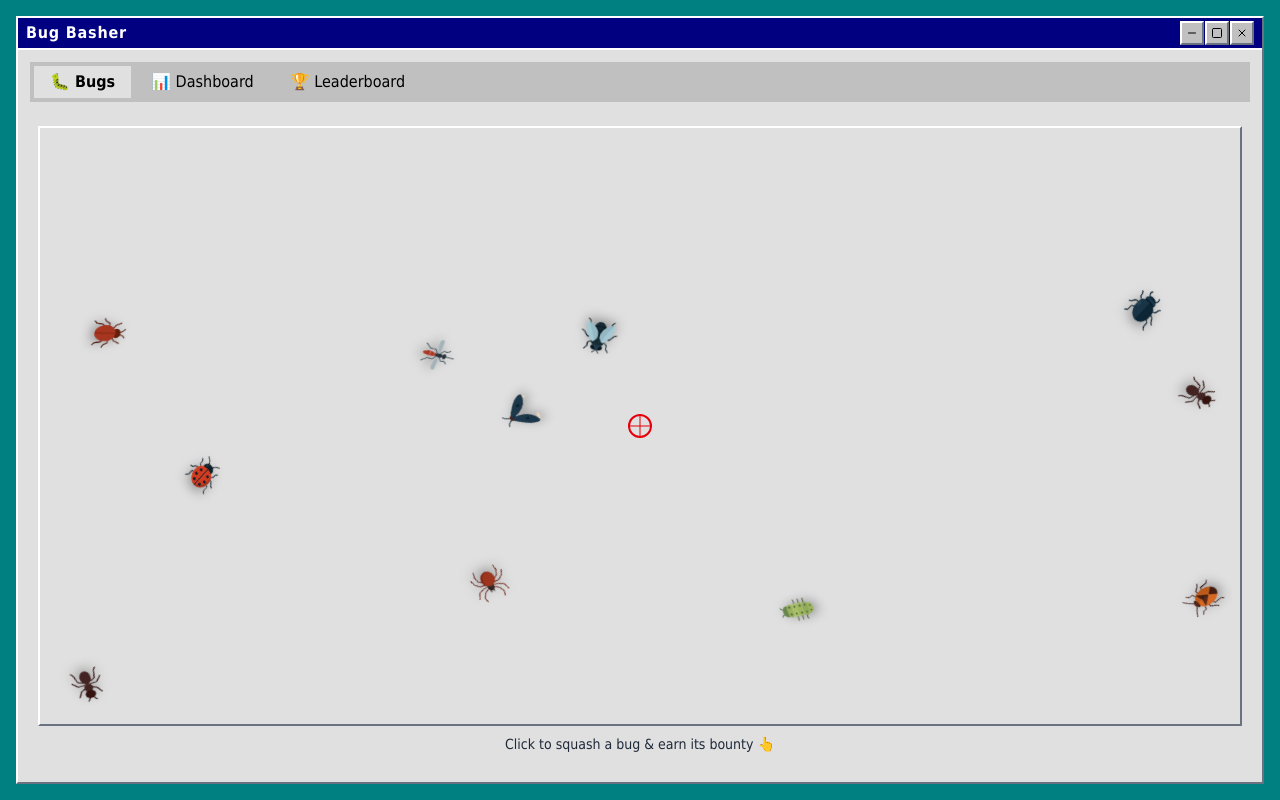
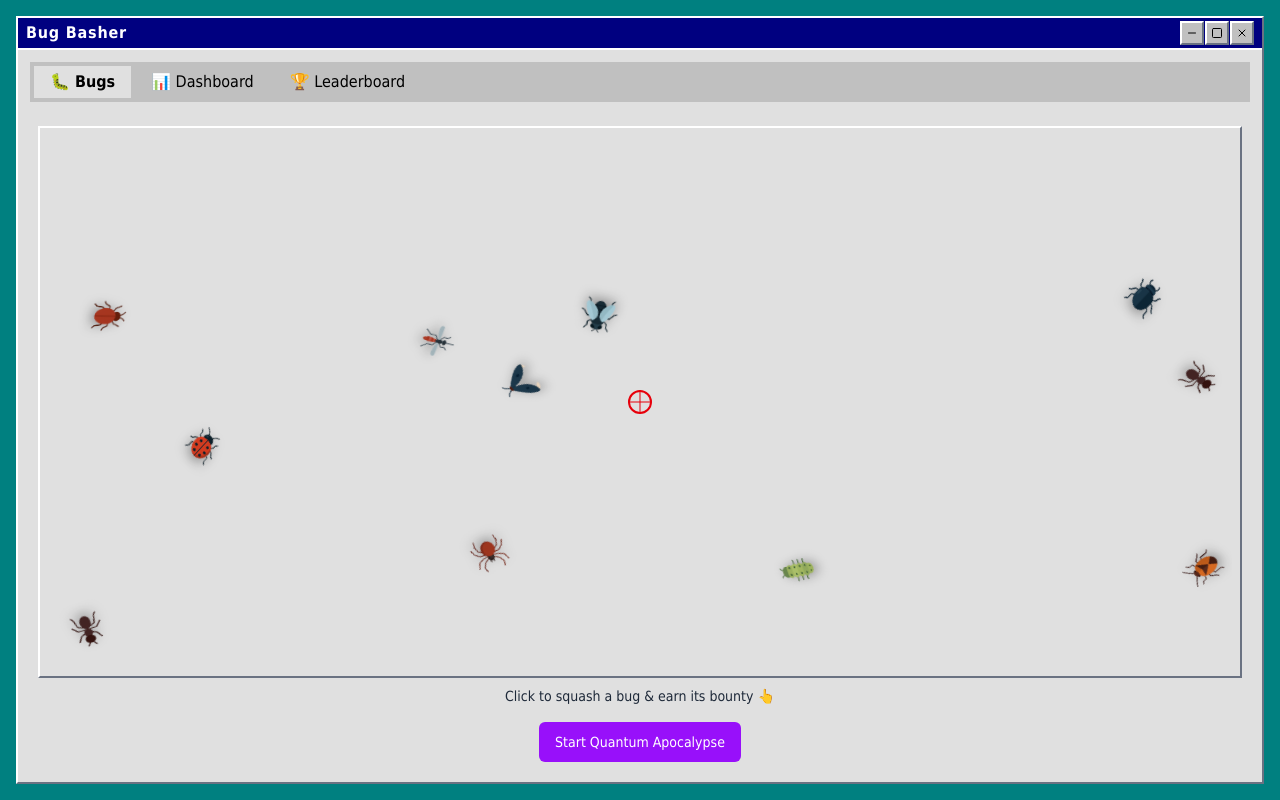
Before and after one commit to Typefacers/bug, a React (Vite) app: page / in a window 1280 px wide. Built offline with nearby package versions, Linux system fonts and the light colour scheme.

Commit message:
Add Quantum Bug Apocalypse mode

```diff
--- a/src/App.tsx
+++ b/src/App.tsx
@@ -16,6 +16,7 @@ const NewBug = lazy(() => import('./routes/NewBug'))
 const NotFound = lazy(() => import('./routes/NotFound'))
 import { Minus, Square, X as CloseIcon } from 'lucide-react'
 import { raised, windowShadow } from './utils/win95'
+import QuantumOverlay from './components/QuantumOverlay'
 
 function AppContent() {
   const location = useLocation()
@@ -43,6 +44,7 @@ function AppContent() {
 
   return (
     <div className="min-h-screen bg-[#008080] p-4 font-['MS_Sans_Serif','Tahoma',sans-serif] flex flex-col">
+      <QuantumOverlay />
       <div className="mx-auto max-w-7xl w-full flex-grow flex">
         {/* Single Win95 Window */}
         <div
--- /dev/null
+++ b/src/components/QuantumOverlay.tsx
@@ -0,0 +1,19 @@
+import { motion } from 'framer-motion'
+import { useBugStore } from '../store'
+
+const QuantumOverlay: React.FC = () => {
+  const quantumMode = useBugStore(s => s.quantumMode)
+  if (!quantumMode) return null
+  return (
+    <motion.div
+      className="fixed inset-0 pointer-events-none bg-purple-800 mix-blend-screen"
+      initial={{ opacity: 0 }}
+      animate={{
+        opacity: [0, 0.8, 0],
+        transition: { repeat: Infinity, duration: 0.3 },
+      }}
+    />
+  )
+}
+
+export default QuantumOverlay
--- a/src/components/ui/progress.tsx
+++ b/src/components/ui/progress.tsx
@@ -1,11 +1,17 @@
 import * as React from 'react'
 import * as ProgressPrimitive from '@radix-ui/react-progress'
 import { cn } from '../../lib/utils'
+import { useBugStore } from '../../store'
 
 const Progress = React.forwardRef<
   React.ElementRef<typeof ProgressPrimitive.Root>,
   React.ComponentPropsWithoutRef<typeof ProgressPrimitive.Root>
->(({ className, value, ...props }, ref) => (
+>(({ className, value, ...props }, ref) => {
+  const quantumMode = useBugStore(s => s.quantumMode)
+  const transform = quantumMode
+    ? `translateX(${100 - (value || 0)}%)`
+    : `translateX(-${100 - (value || 0)}%)`
+  return (
     <ProgressPrimitive.Root
       ref={ref}
       className={cn(
@@ -16,10 +22,11 @@ const Progress = React.forwardRef<
     >
       <ProgressPrimitive.Indicator
         className="h-full w-full flex-1 bg-primary transition-all"
-      style={{ transform: `translateX(-${100 - (value || 0)}%)` }}
+        style={{ transform }}
       />
     </ProgressPrimitive.Root>
-))
+  )
+})
 Progress.displayName = ProgressPrimitive.Root.displayName
 
 export { Progress }
--- a/src/mock/users.ts
+++ b/src/mock/users.ts
@@ -23,6 +23,7 @@ export const users: User[] = [
     bounty: 5400,
     score: 0,
     bugsSquashed: [],
+    badges: [],
   },
   {
     id: 2,
@@ -32,6 +33,7 @@ export const users: User[] = [
     bounty: 4950,
     score: 0,
     bugsSquashed: [],
+    badges: [],
   },
   {
     id: 3,
@@ -41,6 +43,7 @@ export const users: User[] = [
     bounty: 4100,
     score: 0,
     bugsSquashed: [],
+    badges: [],
   },
   {
     id: 4,
@@ -50,6 +53,7 @@ export const users: User[] = [
     bounty: 3600,
     score: 0,
     bugsSquashed: [],
+    badges: [],
   },
   {
     id: 5,
@@ -59,6 +63,7 @@ export const users: User[] = [
     bounty: 3200,
     score: 0,
     bugsSquashed: [],
+    badges: [],
   },
   {
     id: 6,
@@ -68,6 +73,7 @@ export const users: User[] = [
     bounty: 2800,
     score: 0,
     bugsSquashed: [],
+    badges: [],
   },
   {
     id: 7,
@@ -77,6 +83,7 @@ export const users: User[] = [
     bounty: 2200,
     score: 0,
     bugsSquashed: [],
+    badges: [],
   },
   {
     id: 8,
@@ -86,6 +93,7 @@ export const users: User[] = [
     bounty: 2000,
     score: 0,
     bugsSquashed: [],
+    badges: [],
   },
   {
     id: 9,
@@ -95,6 +103,7 @@ export const users: User[] = [
     bounty: 1600,
     score: 0,
     bugsSquashed: [],
+    badges: [],
   },
   {
     id: 10,
@@ -104,5 +113,6 @@ export const users: User[] = [
     bounty: 1200,
     score: 0,
     bugsSquashed: [],
+    badges: [],
   },
 ]
--- a/src/routes/Bugs.tsx
+++ b/src/routes/Bugs.tsx
@@ -1,10 +1,13 @@
 import BugArea from '../components/BugArea'
 import { useBugStore } from '../store'
 import { raised } from '../utils/win95'
+import { Button } from '../components/ui/button'
 import Meta from '../components/Meta'
 
 export default function Bugs() {
   const bugs = useBugStore(s => s.bugs)
+  const triggerQuantumApocalypse = useBugStore(s => s.triggerQuantumApocalypse)
+  const quantumMode = useBugStore(s => s.quantumMode)
 
   return (
     <>
@@ -28,6 +31,16 @@ export default function Bugs() {
         <p className="text-center text-sm text-gray-800 py-2">
           Click to squash a bug&nbsp;&amp;&nbsp;earn its bounty 👆
         </p>
+        <div className="text-center">
+          <Button
+            variant="default"
+            onClick={triggerQuantumApocalypse}
+            disabled={quantumMode}
+            className="mt-2 bg-purple-600 text-white hover:bg-purple-700"
+          >
+            {quantumMode ? 'Quantum Storm!' : 'Start Quantum Apocalypse'}
+          </Button>
+        </div>
       </div>
     </>
   )
--- a/src/routes/Leaderboard.tsx
+++ b/src/routes/Leaderboard.tsx
@@ -23,6 +23,7 @@ type SortKey = 'rank' | 'name' | 'bugs' | 'bounty' | 'efficiency' | 'level'
 
 export default function Leaderboard() {
   const users = useBugStore(s => s.users)
+  const quantumMode = useBugStore(s => s.quantumMode)
 
   /** Local sort state */
   const [sortKey, setSortKey] = React.useState<SortKey>('bounty')
@@ -42,6 +43,13 @@ export default function Leaderboard() {
   /** Users sorted according to selected column */
   const sortedUsers = React.useMemo(() => {
     const list = [...users]
+    if (quantumMode) {
+      for (let i = list.length - 1; i > 0; i--) {
+        const j = Math.floor(Math.random() * (i + 1))
+        ;[list[i], list[j]] = [list[j], list[i]]
+      }
+      return list
+    }
 
     list.sort((a, b) => {
       const bugCountA =
@@ -90,7 +98,7 @@ export default function Leaderboard() {
     })
 
     return list
-  }, [users, sortKey, ascending])
+  }, [users, sortKey, ascending, quantumMode])
 
   /** Helper to render sort arrows */
   const sortArrow = (key: SortKey) =>
@@ -195,6 +203,9 @@ export default function Leaderboard() {
                     >
                       {u.name}
                     </Link>
+                    {u.badges?.includes('Quantum Survivor') && (
+                      <span title="Quantum Survivor">🌀</span>
+                    )}
                   </td>
                   <td className="py-1 px-3 text-right tabular-nums">
                     {bugCount}
--- a/src/store.ts
+++ b/src/store.ts
@@ -15,6 +15,8 @@ interface State {
   removeBug: (id: string) => void
   startAutomaticSystems: () => void
   stopAutomaticSystems: () => void
+  quantumMode: boolean
+  triggerQuantumApocalypse: () => void
 }
 
 // Configuration for automatic systems
@@ -71,12 +73,14 @@ const BUG_TEMPLATES = [
 
 let cleanupTimer: ReturnType<typeof setInterval> | null = null
 let respawnTimer: ReturnType<typeof setInterval> | null = null
+let apocalypseTimer: ReturnType<typeof setTimeout> | null = null
 
 export const useBugStore = create<State>((set, get) => ({
   bugs: mockBugs,
   users: mockUsers.sort((a, b) => b.bounty - a.bounty),
   activeUserId: 1, // assume first user is the current hacker
   inspectedId: null,
+  quantumMode: false,
   addBug: bug => set(state => ({ bugs: [...state.bugs, bug] })),
   inspectBug: id => set({ inspectedId: id }),
   removeBug: id =>
@@ -115,6 +119,41 @@ export const useBugStore = create<State>((set, get) => ({
 
       return { bugs, users, inspectedId: null }
     }),
+  triggerQuantumApocalypse: () => {
+    if (get().quantumMode || apocalypseTimer) return
+    set({ quantumMode: true })
+    for (let i = 0; i < 30; i++) {
+      const template =
+        BUG_TEMPLATES[Math.floor(Math.random() * BUG_TEMPLATES.length)]
+      const priorities: ('high' | 'medium' | 'low')[] = [
+        'high',
+        'medium',
+        'low',
+      ]
+      const priority = priorities[Math.floor(Math.random() * priorities.length)]
+      const newBug: Bug = {
+        id: `quantum-${Date.now()}-${Math.random().toString(36).slice(2, 6)}`,
+        title: template.title,
+        description: template.description,
+        bounty: Math.floor(Math.random() * 100) + 50,
+        active: true,
+        priority,
+        createdAt: new Date().toISOString(),
+      }
+      get().addBug(newBug)
+    }
+    apocalypseTimer = setTimeout(() => {
+      set(state => ({
+        quantumMode: false,
+        users: state.users.map(u =>
+          u.id === state.activeUserId
+            ? { ...u, badges: [...(u.badges || []), 'Quantum Survivor'] }
+            : u
+        ),
+      }))
+      apocalypseTimer = null
+    }, 8000)
+  },
   startAutomaticSystems: () => {
     // Start cleanup timer for squashed bugs
     if (!cleanupTimer) {
--- a/src/types/user.ts
+++ b/src/types/user.ts
@@ -8,4 +8,5 @@ export interface User {
   bounty: number
   score?: number
   bugsSquashed?: string[]
+  badges?: string[]
 }
```
Lines whose indentation alone changed are shown as unchanged.
